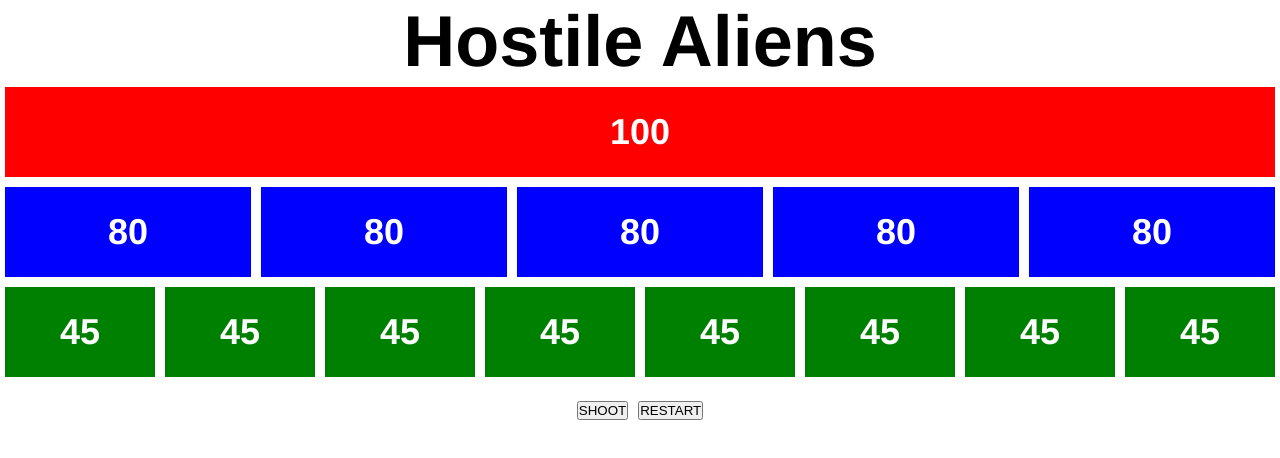
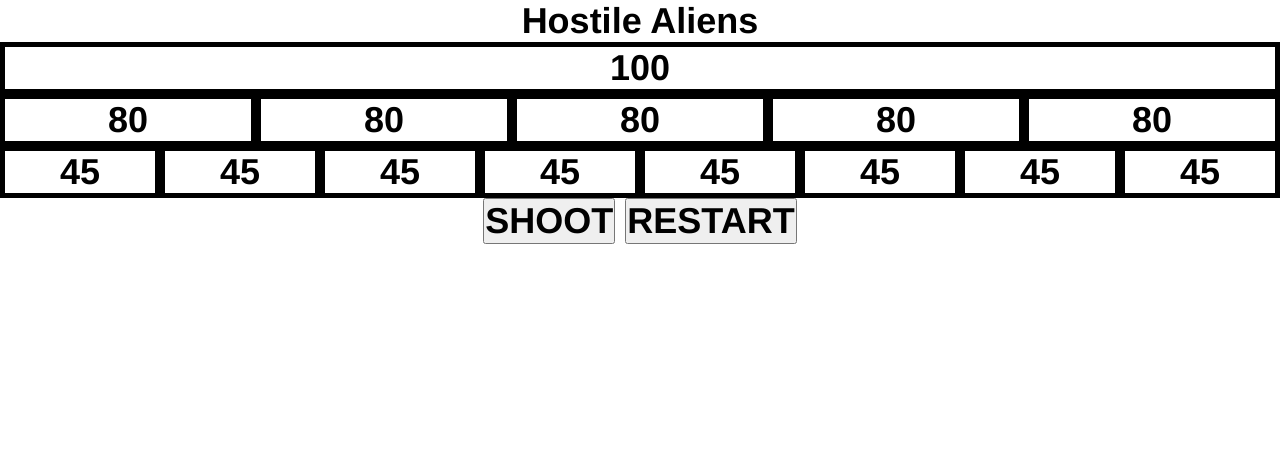
Before and after one commit to charliedodds/hostile-aliens, a plain HTML site: page index.html in a window 1280 px wide. Both pictures are taken after a click on the button "RESTART". Drawn offline with Linux system fonts and the light colour scheme.

Commit message:
Refactor functions to objects and reduce number of lines

```diff
--- a/index.html
+++ b/index.html
@@ -10,37 +10,23 @@
 				margin: 0;
 				padding: 0;
 				box-sizing: border-box;
-			}
-
-			body {
 				text-align: center;
 				font: bold 36px Helvetica;
 			}
-
 			main {
 				display: flex;
 				flex-wrap: wrap;
 			}
-
 			.ship {
-				height: 100px;
-				width: 100px;
-				color: white;
-				display: flex;
-				justify-content: center;
-				align-items: center;
-				border: 5px solid white;
+				border: 5px solid black;
 			}
 			.mother-ship {
-				background-color: red;
 				width: 100%;
 			}
 			.defense-ship {
-				background-color: blue;
 				width: 20%;
 			}
 			.attack-ship {
-				background-color: green;
 				width: calc(100% / 8);
 			}
 		</style>
@@ -51,115 +37,32 @@
 		<button id="shootBtn">SHOOT</button>
 		<button id="resetBtn">RESTART</button>
 		<script>
-			class Ship {
-				constructor(HP, weakness) {
-					this.HP = HP;
-					this.weakness = weakness;
+			const main = document.querySelector('main');
+			class Ships {
+				constructor() {
+					this.ships = [];
 				}
-				takeDamage() {
-					this.HP -= this.weakness;
+				createShipObjects() {
+					this.ships = [];
+					for (let i = 0; i < 14; i++) {
+						if (i < 1) {
+							this.ships.push(new Ships.Ship(100, 9, 'mother', i));
+						} else if (i < 6) {
+							this.ships.push(new Ships.Ship(80, 10, 'defense', i));
+						} else {
+							this.ships.push(new Ships.Ship(45, 12, 'attack', i));
 						}
 					}
-
-			class MotherShip extends Ship {
-				constructor(HP, weakness) {
-					super(HP, weakness);
-					this.type = 'mother';
 				}
-				destroyAllShips() {
-					allShips.forEach((ship) => {
-						ship.HP = 0;
-						updateHealth(ship);
-					});
-				}
-			}
-
-			class DefenseShip extends Ship {
-				constructor(HP, weakness) {
-					super(HP, weakness);
-					this.type = 'defense';
-				}
-			}
-
-			class AttackShip extends Ship {
-				constructor(HP, weakness) {
-					super(HP, weakness);
-					this.type = 'attack';
-				}
-			}
-
-			const motherShip = new MotherShip(100, 9);
-			const defenseShips = [];
-			const attackShips = [];
-
-			for (let i = 0; i < 5; i++) {
-				const defenseShip = new DefenseShip(80, 10);
-				defenseShips.push(defenseShip);
-			}
-
-			for (let i = 0; i < 8; i++) {
-				const attackShip = new AttackShip(45, 12);
-				attackShips.push(attackShip);
-			}
-
-			const allShips = [motherShip, ...defenseShips, ...attackShips].map((ship, id) => {
-				ship.id = id;
-				return ship;
-			});
-
-			console.log(allShips);
-
-			const getRandomShip = () => {
-				let chosenShip = allShips[Math.floor(Math.random() * allShips.length)];
+				getRandomShip() {
+					let chosenShip = this.ships[Math.floor(Math.random() * this.ships.length)];
 					if (chosenShip.HP <= 0) {
-					chosenShip = getRandomShip();
+						chosenShip = this.getRandomShip();
 					}
 					return chosenShip;
-			};
-
-			const checkGameOver = () => allShips.every((alien) => alien.HP <= 0);
-
-			const handleGameOver = () => {
-				console.log('game over');
-				shootBtn.disabled = true;
-			};
-
-			const updateHealth = (ship) => {
-				document.querySelector(`#ship${ship.id}`).querySelector('p').innerText = ship.HP <= 0 ? 0 : ship.HP;
-			};
-
-			const shoot = () => {
-				const ship = getRandomShip();
-				console.log(ship);
-				ship.takeDamage();
-				updateHealth(ship);
-				if (ship.HP <= 0 && ship.destroyAllShips) {
-					ship.destroyAllShips();
 				}
-				if (checkGameOver()) {
-					handleGameOver();
-				}
-			};
-
-			const main = document.querySelector('main');
-
-			const createShips = () => {
-				allShips.forEach((ship) => {
-					const shipDiv = document.createElement('div');
-					shipDiv.id = `ship${ship.id}`;
-					shipDiv.classList.add('ship', `${ship.type}-ship`);
-					const shipHealth = document.createElement('p');
-					shipHealth.classList.add('health');
-					shipHealth.innerText = ship.HP;
-					shipDiv.append(shipHealth);
-					main.append(shipDiv);
-				});
-			};
-
-			createShips();
-
-			const resetShips = () => {
-				allShips.forEach((ship) => {
+				resetShips() {
+					this.ships.forEach((ship) => {
 						switch (ship.type) {
 							case 'mother':
 								ship.HP = 100;
@@ -171,19 +74,79 @@
 								ship.HP = 45;
 								break;
 						}
-					updateHealth(ship);
+						screenObj.updateHealth(ship);
+					});
+				}
+			}
+			Ships.Ship = class {
+				constructor(HP, weakness, type, id) {
+					this.HP = HP;
+					this.weakness = weakness;
+					this.type = type;
+					this.id = id;
+					if (type === 'mother') {
+						this.destroyAllShips = function () {
+							shipsObj.ships.forEach((ship) => {
+								ship.HP = 0;
+								screenObj.updateHealth(ship);
 							});
 						};
-
-			const resetGame = () => {
+					}
+				}
+				takeDamage() {
+					this.HP -= this.weakness;
+				}
+			};
+			class Game {
+				checkGameOver() {
+					return shipsObj.ships.every((alien) => alien.HP <= 0);
+				}
+				handleGameOver() {
+					console.log('game over');
+					shootBtn.disabled = true;
+				}
+				shoot() {
+					const ship = shipsObj.getRandomShip();
+					ship.takeDamage();
+					screenObj.updateHealth(ship);
+					if (ship.HP <= 0 && ship.destroyAllShips) {
+						ship.destroyAllShips();
+					}
+					if (gameObj.checkGameOver()) {
+						gameObj.handleGameOver();
+					}
+				}
+				resetGame() {
 					shootBtn.disabled = false;
-				resetShips();
-			};
-
+					shipsObj.resetShips();
+				}
+			}
+			class ScreenChanger {
+				updateHealth(ship) {
+					document.querySelector(`#ship${ship.id}`).querySelector('p').innerText = ship.HP <= 0 ? 0 : ship.HP;
+				}
+				createShipElements() {
+					shipsObj.ships.forEach((ship) => {
+						const shipDiv = document.createElement('div');
+						shipDiv.id = `ship${ship.id}`;
+						shipDiv.classList.add('ship', `${ship.type}-ship`);
+						const shipHealth = document.createElement('p');
+						shipHealth.classList.add('health');
+						shipHealth.innerText = ship.HP;
+						shipDiv.append(shipHealth);
+						main.append(shipDiv);
+					});
+				}
+			}
+			const shipsObj = new Ships();
+			shipsObj.createShipObjects();
+			const gameObj = new Game();
+			const screenObj = new ScreenChanger();
+			screenObj.createShipElements();
 			const shootBtn = document.querySelector('#shootBtn');
-			shootBtn.addEventListener('click', shoot);
+			shootBtn.addEventListener('click', gameObj.shoot);
 			const resetBtn = document.querySelector('#resetBtn');
-			resetBtn.addEventListener('click', resetGame);
+			resetBtn.addEventListener('click', gameObj.resetGame);
 		</script>
 	</body>
 </html>
```
Lines whose indentation alone changed are shown as unchanged.
